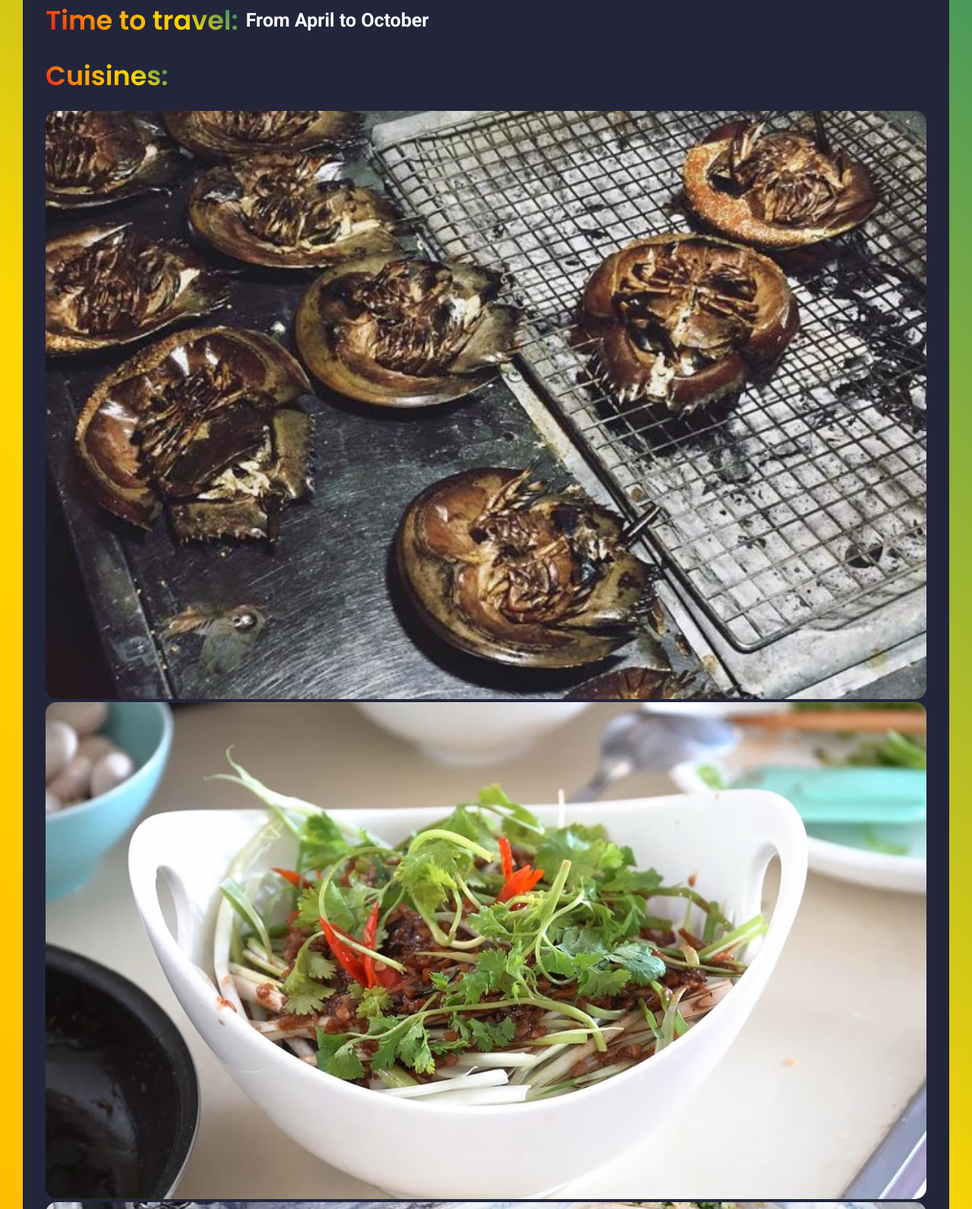
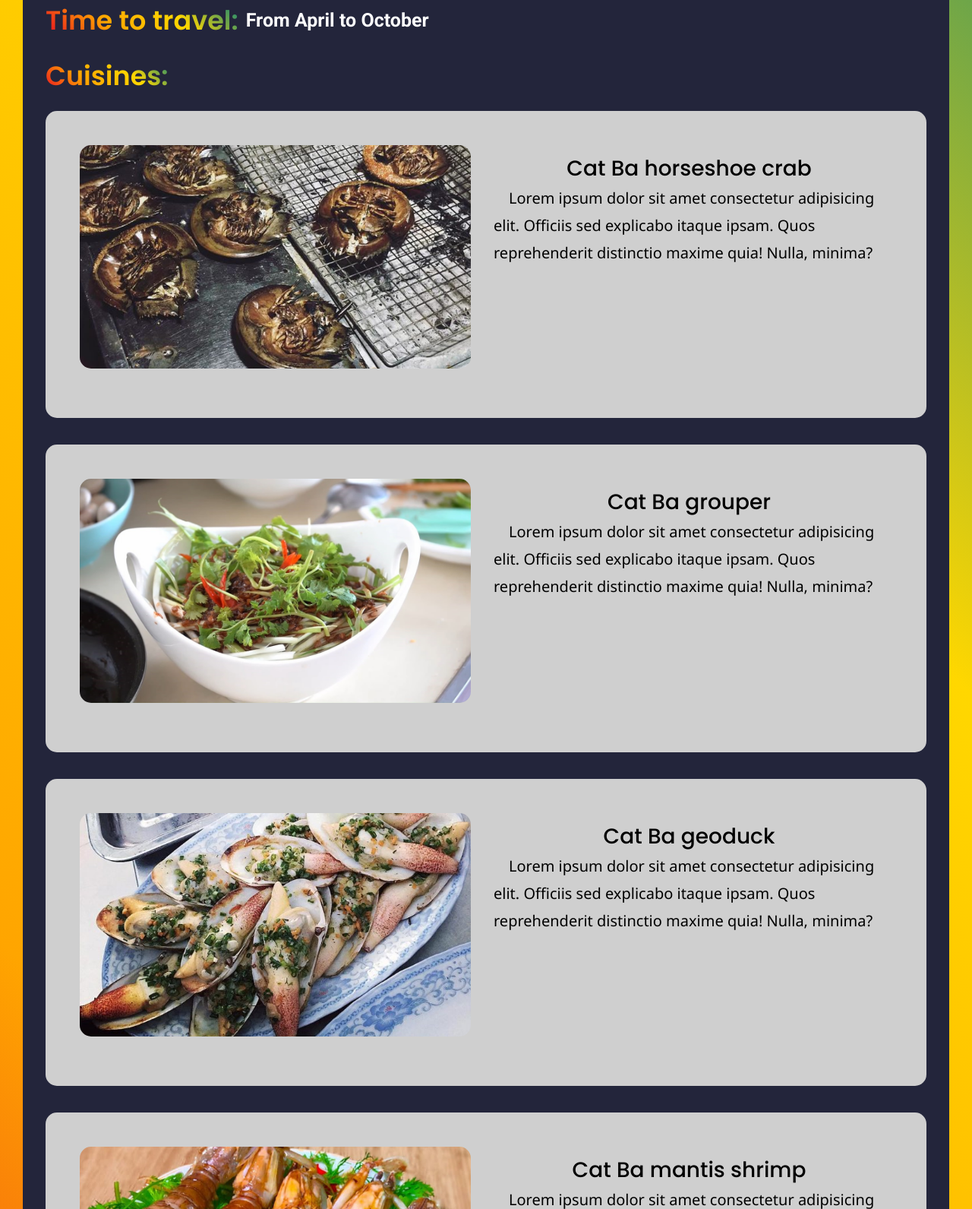
Before and after one commit to donguyenphu/Hai_Phong_Culture_Website, a PHP site: page /travelPlace/CatBaIsland.php in a window 1280 px wide. Shown: the part 1517-3108 px from the top of the page at 76% size. Run offline with PHP 8.4, Linux system fonts and the light colour scheme.

Commit message:
add information cuisine in travel

```diff
--- a/elements/header.php
+++ b/elements/header.php
@@ -9,7 +9,7 @@ $menus = [
     [
         'name' => 'Travel',
         'link' => 'travel.php',
-        'child' => ['LanHa.php', 'CatBaIsland.php', 'DoSonBeach']
+        'child' => ['LanHa.php', 'CatBaIsland.php', 'DoSonBeach.php']
     ],
     [
         'name' => 'Cuisines',
--- a/styleCuisines.css
+++ b/styleCuisines.css
@@ -5,7 +5,7 @@
     align-items: center;
 }
 .imgCNSwrapper:hover {
-    transform: translateY(-10px);
+    transform: translateY(-15px);
 }
 .introduceIngredientMain:hover {
     background-image: linear-gradient(to right, rgb(236, 7, 7), rgb(209, 74, 74));
--- a/styleTravel.css
+++ b/styleTravel.css
@@ -56,7 +56,7 @@
     text-align: center;
 }
 .infoDoSonMain {
-    font-size: 30px;
+    font-size: 28px;
     font-family: 'Poppins', sans-serif;
     font-weight: 600;
     transition: 0.4s;
--- a/travelPlace/CatBaIsland.php
+++ b/travelPlace/CatBaIsland.php
@@ -41,46 +41,97 @@ $level = '../';
                     </h3>
                 </div>
             </div>
-            <div id="CuisinesDoSonImageIWrapper">
-                <div class="OnlyImageWrapper">
-                    <a href="https://www.youtube.com/watch?v=uRUWJXmEhJc"><img src="<?php echo $level; ?>image/horseShoeCrab.jpg" class="OnlyImageMain"></a>
+            <div class="allInfoTravelWrapper">
+                <div class="imageAndContentCuisineWrapper">
+                    <div class="imgCNSwrapper">
+                        <img src="<?php echo $level; ?>image/horseShoeCrab.jpg" class="imgCNSmain">
                     </div>
-                <div class="OnlyImageWrapper">
-                    <a href="https://www.dienmayxanh.com/vao-bep/cach-lam-ca-song-ca-mu-hap-gung-hanh-ngon-ngot-chieu-dai-gia-08854"><img src="<?php echo $level; ?>image/CatBaGrouper.jpg" class="OnlyImageMain"></a>
-                </div>
-                <div class="OnlyImageWrapper">
-                    <a href="https://chefdzung.com.vn/cach-che-bien-tu-hai-hap-sa.html"><img src="<?php echo $level; ?>image/CatBaGeoduck.jpg" class="OnlyImageMain"></a>
-                </div>
-                <div class="OnlyImageWrapper">
-                    <a href="https://haisan.online/be-be-sot-me-139782.html"></a><img src="<?php echo $level; ?>image/CatBaMantisShrimp.jpg" class="OnlyImageMain">
-                </div>
-                <div class="OnlyImageWrapper">
-                    <a href="https://kingfoodmart.com/bai-viet/2-cach-che-bien-tom-hum-ngon-tuyet-dinh?srsltid=AfmBOopNtXfSZ7nFF87SHxr_wG6_B6vTHzOZcMq02rLp3lizq9gpWmlb"></a><img src="<?php echo $level; ?>image/CatBaLobster.jpg" class="OnlyImageMain">
-                </div>
-                <div class="OnlyImageWrapper">
-                    <a href="https://www.dienmayxanh.com/vao-bep/cach-lam-bun-tom-hai-phong-chua-chua-ngot-ngot-la-mieng-thom-08299"><img src="<?php echo $level; ?>image/vermicelliWithShrimp.jpg" class="OnlyImageMain"></a>
-                </div>
-            </div>
-            <div class="infoCuisineDoSonWrapper">
+                    <div class="foodDetailWrapper">
                         <div class="infoDoSonWrapper">
                             <h3 class="infoDoSonMain">Cat Ba horseshoe crab</h3>
                         </div>
+                        <p class="foodDetailMain cuisine">
+                            Lorem ipsum dolor sit amet consectetur adipisicing elit. Officiis sed explicabo itaque ipsam. Quos reprehenderit distinctio maxime quia! Nulla, minima?
+                        </p>
+                    </div>
+                </div>
+            </div>
+            <div class="allInfoTravelWrapper">
+                <div class="imageAndContentCuisineWrapper">
+                    <div class="imgCNSwrapper">
+                        <img src="<?php echo $level; ?>image/CatBaGrouper.jpg" class="imgCNSmain">
+                    </div>
+                    <div class="foodDetailWrapper">
                         <div class="infoDoSonWrapper">
                             <h3 class="infoDoSonMain">Cat Ba grouper</h3>
                         </div>
+                        <p class="foodDetailMain cuisine">
+                            Lorem ipsum dolor sit amet consectetur adipisicing elit. Officiis sed explicabo itaque ipsam. Quos reprehenderit distinctio maxime quia! Nulla, minima?
+                        </p>
+                    </div>
+                </div>
+            </div>
+            <div class="allInfoTravelWrapper">
+                <div class="imageAndContentCuisineWrapper">
+                    <div class="imgCNSwrapper">
+                        <img src="<?php echo $level; ?>image/CatBaGeoduck.jpg" class="imgCNSmain">
+                    </div>
+                    <div class="foodDetailWrapper">
                         <div class="infoDoSonWrapper">
                             <h3 class="infoDoSonMain">Cat Ba geoduck</h3>
                         </div>
+                        <p class="foodDetailMain cuisine">
+                            Lorem ipsum dolor sit amet consectetur adipisicing elit. Officiis sed explicabo itaque ipsam. Quos reprehenderit distinctio maxime quia! Nulla, minima?
+                        </p>
+                    </div>
+                </div>
+            </div>
+            <div class="allInfoTravelWrapper">
+                <div class="imageAndContentCuisineWrapper">
+                    <div class="imgCNSwrapper">
+                        <img src="<?php echo $level; ?>image/CatBaMantisShrimp.jpg" class="imgCNSmain">
+                    </div>
+                    <div class="foodDetailWrapper">
                         <div class="infoDoSonWrapper">
                             <h3 class="infoDoSonMain">Cat Ba mantis shrimp</h3>
                         </div>
+                        <p class="foodDetailMain cuisine">
+                            Lorem ipsum dolor sit amet consectetur adipisicing elit. Officiis sed explicabo itaque ipsam. Quos reprehenderit distinctio maxime quia! Nulla, minima?
+                        </p>
+                    </div>
+                </div>
+            </div>
+            <div class="allInfoTravelWrapper">
+                <div class="imageAndContentCuisineWrapper">
+                    <div class="imgCNSwrapper">
+                        <img src="<?php echo $level; ?>image/CatBaLobster.jpg" class="imgCNSmain">
+                    </div>
+                    <div class="foodDetailWrapper">
                         <div class="infoDoSonWrapper">
                             <h3 class="infoDoSonMain">Cat Ba lobster</h3>
                         </div>
+                        <p class="foodDetailMain cuisine">
+                            Lorem ipsum dolor sit amet consectetur adipisicing elit. Officiis sed explicabo itaque ipsam. Quos reprehenderit distinctio maxime quia! Nulla, minima?
+                        </p>
+                    </div>
+                </div>
+            </div>
+            <div class="allInfoTravelWrapper">
+                <div class="imageAndContentCuisineWrapper">
+                    <div class="imgCNSwrapper">
+                        <img src="<?php echo $level; ?>image/vermicelliWithShrimp.jpg" class="imgCNSmain">
+                    </div>
+                    <div class="foodDetailWrapper">
                         <div class="infoDoSonWrapper">
                             <h3 class="infoDoSonMain">Cat Ba vermicelli with shrimp</h3>
                         </div>
+                        <p class="foodDetailMain cuisine">
+                            Lorem ipsum dolor sit amet consectetur adipisicing elit. Officiis sed explicabo itaque ipsam. Quos reprehenderit distinctio maxime quia! Nulla, minima?
+                        </p>
                     </div>
+                </div>
+            </div>
+            <!-- leave the original name below each cuisine -->
         </div>
     </div>
 </body>
```
Also changed, not shown: travelPlace/DoSonBeach.php (+47 -14 lines), travelPlace/LanHa.php (+5 -19 lines), image/LanHaGeoduck.jpg (added), image/LanHaSaltedFriedCrab.jpg (added), image/LanHaSaltedMantisShrimp.jpg (added). Lines whose indentation alone changed are shown as unchanged.
